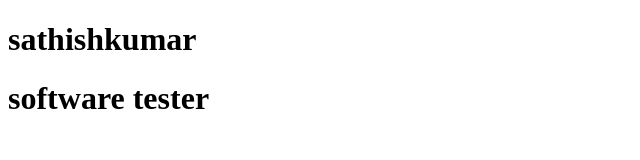
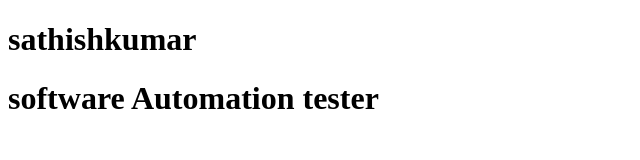
Before and after one commit to sathishkumar-345/demorepo1, a plain HTML site: page index.html in a window 1280 px wide. Shown: the whole page, without its empty margins (0-640 px from the left). Drawn offline with Linux system fonts and the light colour scheme.

Commit message:
fix: role

```diff
--- a/index.html
+++ b/index.html
@@ -8,7 +8,7 @@
 </head>
 <body>
     <h1>sathishkumar</h1>
-    <h1>software tester</h1>
+    <h1>software Automation tester</h1>
 
 </body>
 </html>
```
